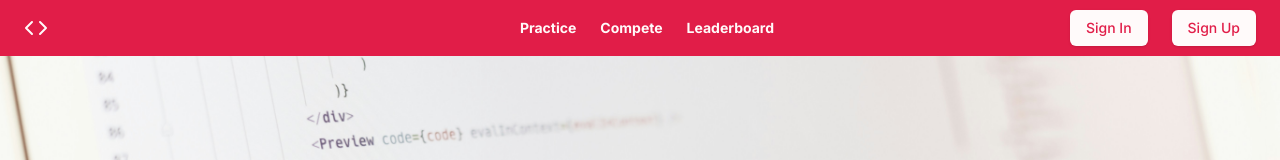
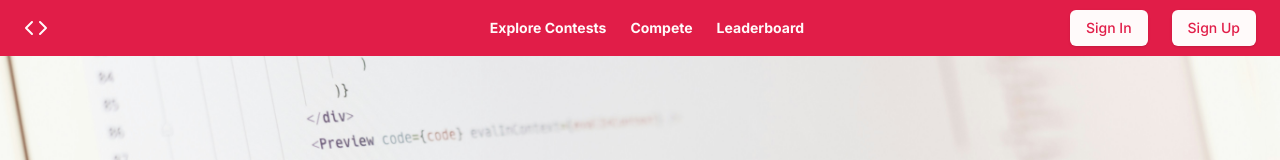
Before and after one commit to dingi7/2024-project, a Next.js app in the folder frontend/: page / in a window 1280 px wide. Shown: the top 160 px of the page. Built offline with nearby package versions, Linux system fonts and the light colour scheme.

Commit message:
Update Header.tsx

```diff
--- a/frontend/components/Header.tsx
+++ b/frontend/components/Header.tsx
@@ -15,11 +15,11 @@ function Header({}: Props) {
       </div>
       <nav className="flex gap-4 sm:gap-6">
         <Link
-          href="#"
+          href="/contests"
           className="text-sm font-bold hover:underline underline-offset-4"
           prefetch={false}
         >
-          Practice
+          Explore Contests
         </Link>
         <Link
           href="#"
```
